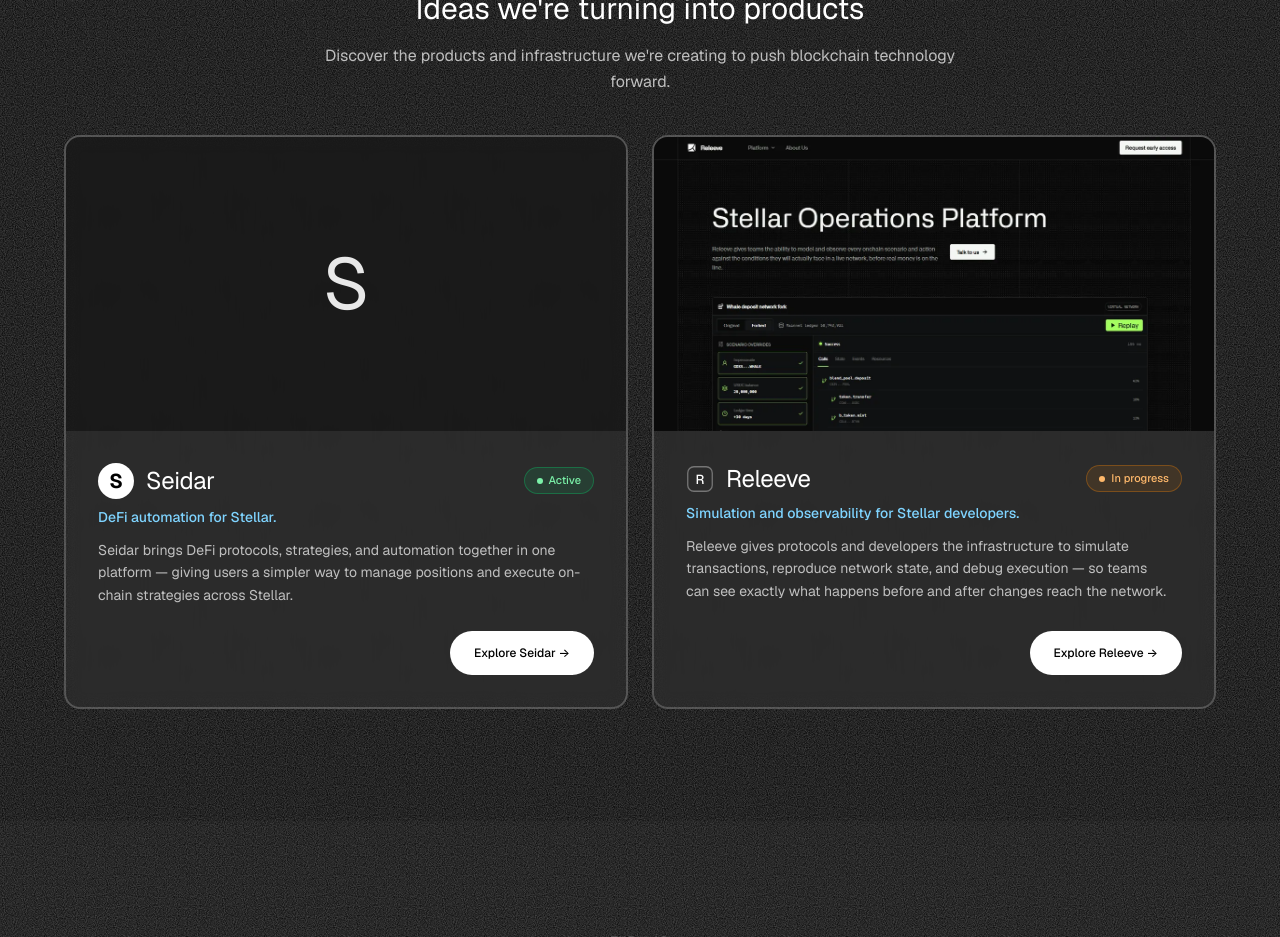
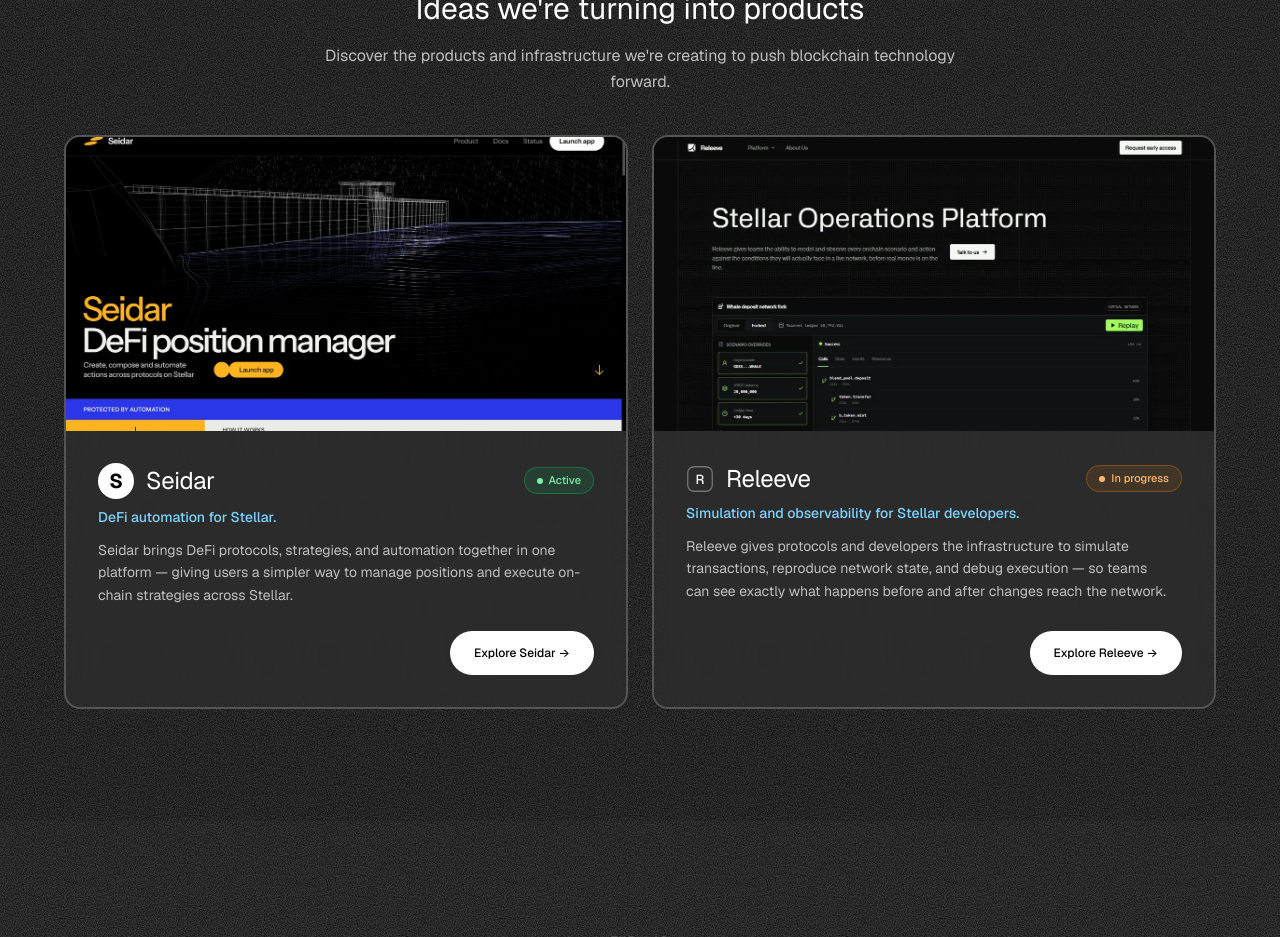
Before and after one commit to kings0x/droppo, a React (Vite) app in the folder app/: page / in a window 1280 px wide. Shown: the part 1840-2777 px from the top of the page. Built offline with nearby package versions, Linux system fonts and the light colour scheme.

Commit message:
Seidar card: use landing screenshot instead of blank mark

```diff
--- a/app/src/content.ts
+++ b/app/src/content.ts
@@ -84,6 +84,7 @@
     ctaLabel: "Explore Seidar",
     mark: "S",
     href: "#products",
+    image: "/products/seidar-hero.webp",
   },
   {
     slug: "releeve",
```
Also changed, not shown: app/public/products/seidar-hero.webp (added).
